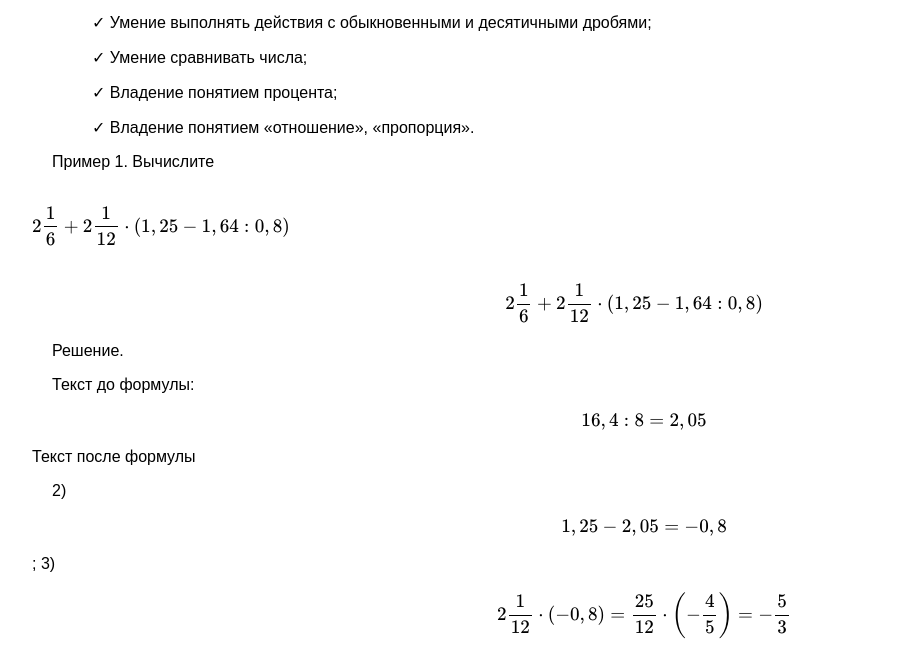
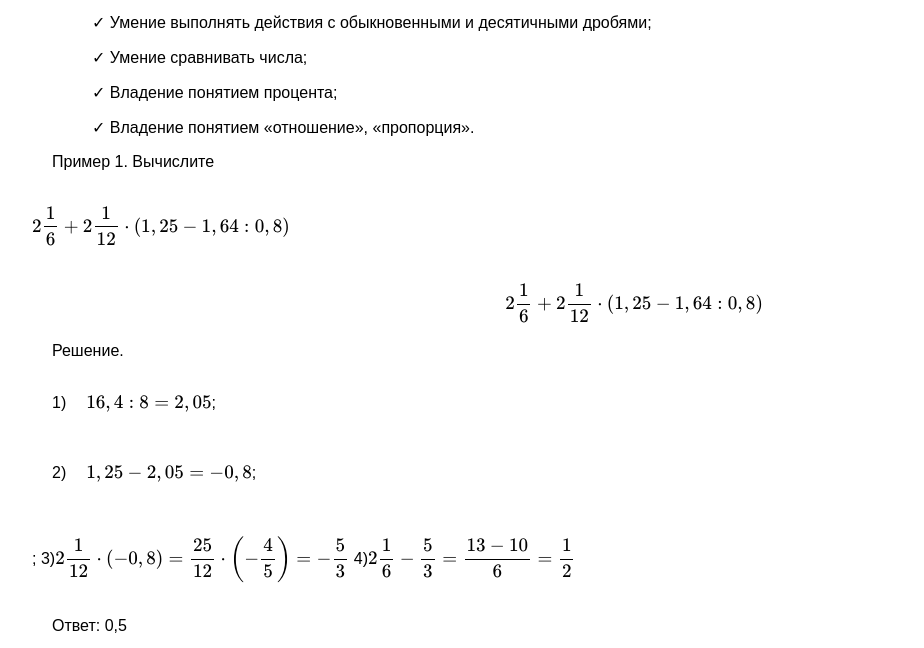
Before and after one commit to acbdeff/blogtest, a plain HTML site: page theme1.html in a window 1280 px wide. Shown: the part 131-779 px from the top of the page, without its empty margins (6-930 px from the left). Drawn offline with nearby package versions, Linux system fonts and the light colour scheme.

Commit message:
Update theme1.html

```diff
--- a/theme1.html
+++ b/theme1.html
@@ -23,12 +23,11 @@
       <span class="formula">$$2 \frac{1}{6}+2 \frac{1}{12} \cdot(1,25-1,64: 0,8)$$</span>
       <span style="display: inline;">$$2 \frac{1}{6}+2 \frac{1}{12} \cdot(1,25-1,64: 0,8)$$</span>
       <p>Решение.</p>
-      <p> Текст до формулы: <span>$$16,4: 8=2,05$$</span> Текст после формулы </p>
-      <p>2) $$1,25-2,05=-0,8$$;
-      3) $$2 \frac{1}{12} \cdot(-0,8)=\frac{25}{12} \cdot\left(-\frac{4}{5}\right)=-\frac{5}{3}$$
-      4) $$2 \frac{1}{6}-\frac{5}{3}=\frac{13-10}{6}=\frac{1}{2}$$
-      Ответ: 0,5 .
-      </p>
+      <p>1)<span class="formula">$$16,4: 8=2,05$$</span>;</p>
+      <p>2)<span class="formula">$$1,25-2,05=-0,8$$</span>;</p>;
+      3)<span class="formula">$$2 \frac{1}{12} \cdot(-0,8)=\frac{25}{12} \cdot\left(-\frac{4}{5}\right)=-\frac{5}{3}$$</span>
+      4)<span class="formula">$$2 \frac{1}{6}-\frac{5}{3}=\frac{13-10}{6}=\frac{1}{2}$$</span>
+      <p>Ответ: 0,5</p>
       <p>Вид формулы: $$ x = \frac{-b \pm \sqrt{b^2 - 4ac}}{2a} $$.  </p>
       <p>но так прописывать текстом каждую формулу просто отвратительно, в методичке слишком много формул, что логично. Я еле как написал формулу дискриминанта, нужно искать другой способ, либо максимально упрощать этот</p>
     </main>
```
